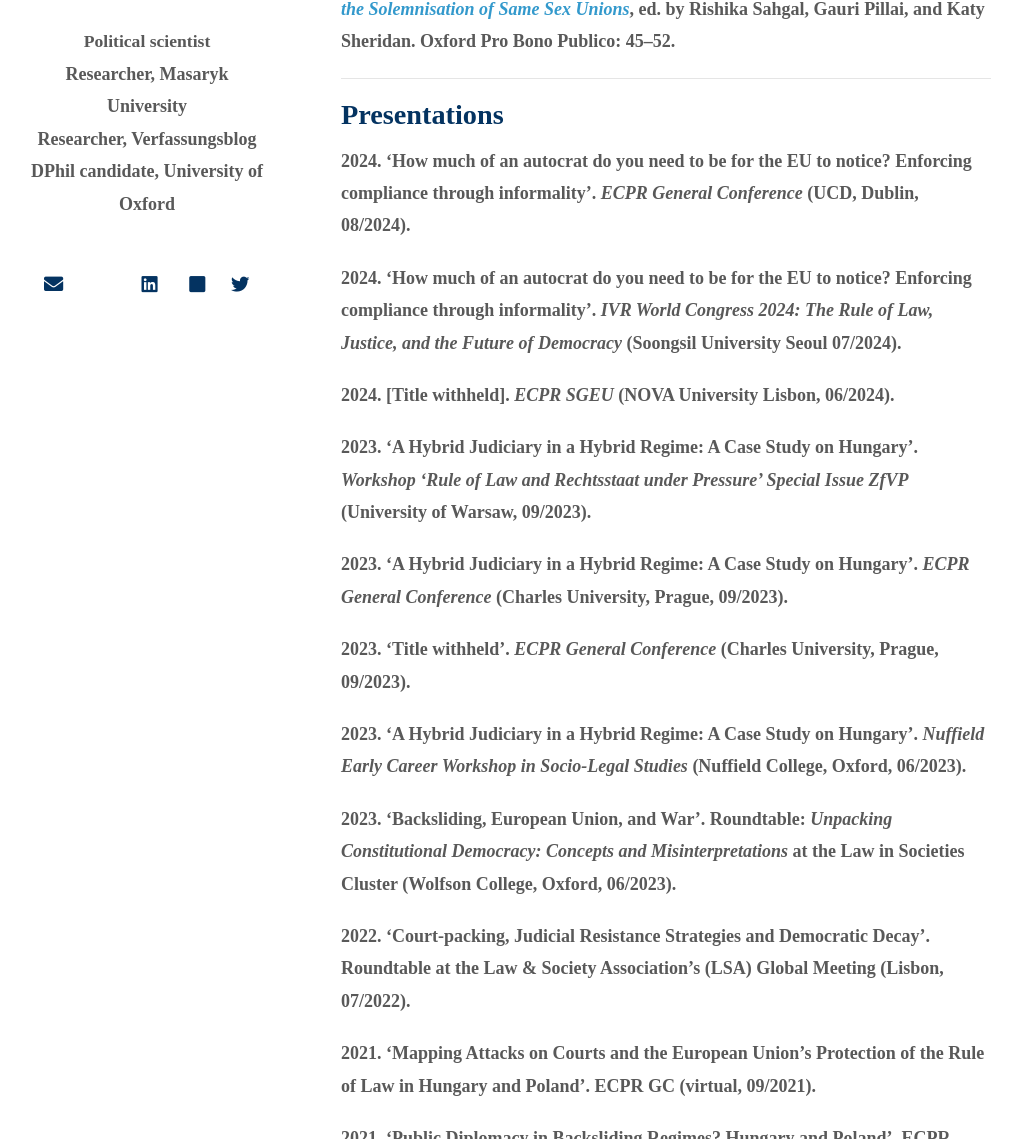
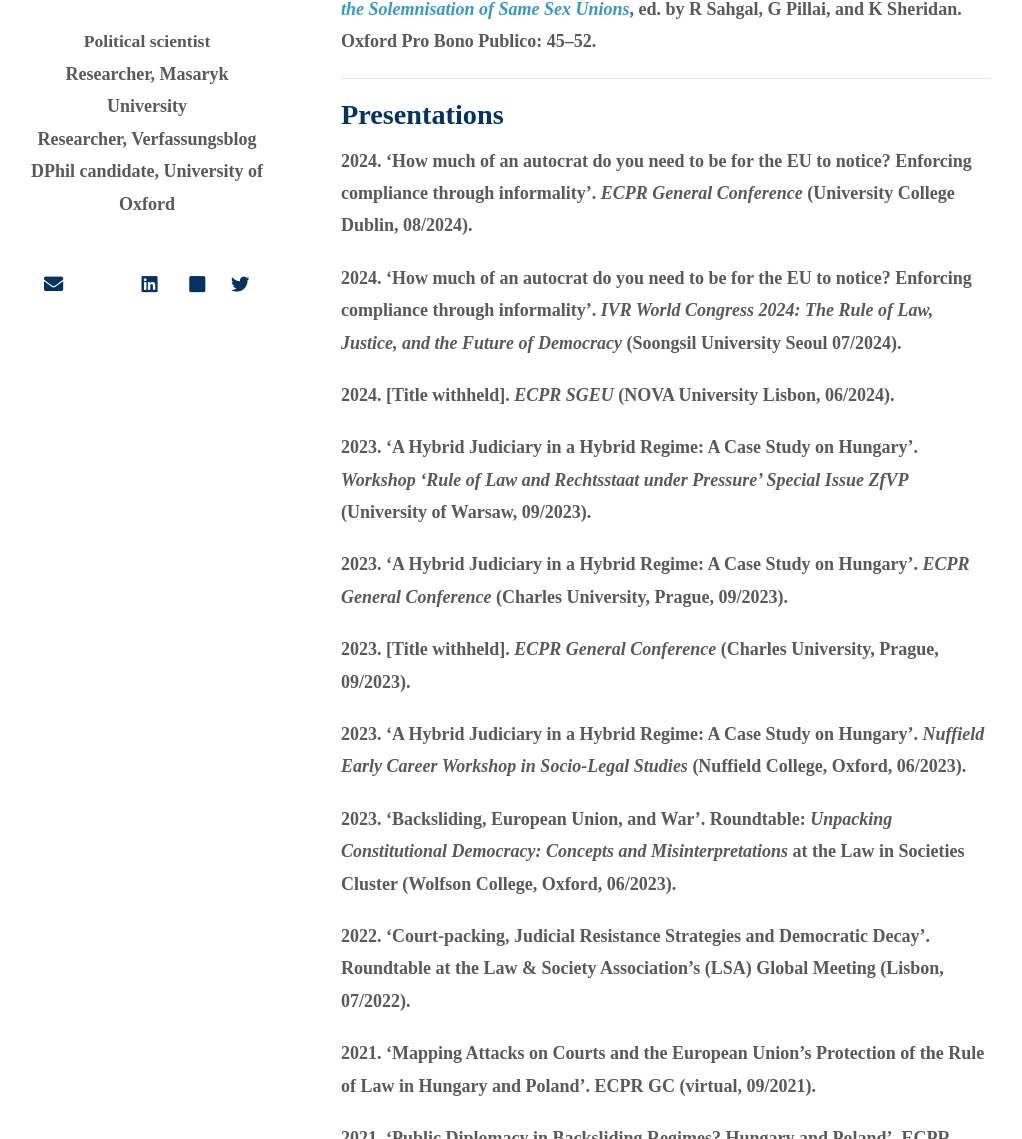
Before and after one commit to EtienneHanelt/etiennehanelt.github.io, a Jekyll site: the page built from index.md, in a window 1280 px wide and 1400 px high, scrolled down 1628 px. Shown: the part 261-1400 px from the top of the window, without its empty margins (129-1151 px from the left). Built offline with Jekyll 4.4.1, drawn with Linux system fonts in a browser that asks for light colours; nearby versions of some CDN libraries; some web fonts are replaced; a style sheet for code colours, icons or effects is not loaded; our own code applies the rules of GitHub Pages for plain Markdown files.

Commit message:
Update index.md

```diff
--- a/index.md
+++ b/index.md
@@ -37,13 +37,13 @@ I hold degrees in Political Science from Friedrich Schiller University Jena (M.A
 
 2020\. E Hanelt. '[In the Orbit of Democracy: Satellite Parties in South Korea’s 2020 Parliamentary Election](https://blog.politics.ox.ac.uk/in-the-orbit-of-democracy-satellite-parties-in-south-koreas-2020-parliamentary-election/)'. _Oxford University Politics Blog_.
 
-2018\. E Hanelt, J McLoughlin. 'United States of America'. [_Religious Exemptions for the Solemnisation of Same Sex Unions_](https://www.law.ox.ac.uk/sites/files/oxlaw/5._religious_exemptions_for_the_soleminsation_of_same_sex_unions_.pdf), ed. by Rishika Sahgal, Gauri Pillai, and Katy Sheridan. Oxford Pro Bono Publico: 45–52.
+2018\. E Hanelt, J McLoughlin. 'United States of America'. [_Religious Exemptions for the Solemnisation of Same Sex Unions_](https://www.law.ox.ac.uk/sites/files/oxlaw/5._religious_exemptions_for_the_soleminsation_of_same_sex_unions_.pdf), ed. by R Sahgal, G Pillai, and K Sheridan. Oxford Pro Bono Publico: 45–52.
 
 
 ---
 
 ## Presentations
-2024\. 'How much of an autocrat do you need to be for the EU to notice? Enforcing compliance through informality'. _ECPR General Conference_ (UCD, Dublin, 08/2024).
+2024\. 'How much of an autocrat do you need to be for the EU to notice? Enforcing compliance through informality'. _ECPR General Conference_ (University College Dublin, 08/2024).
 
 2024\. 'How much of an autocrat do you need to be for the EU to notice? Enforcing compliance through informality'. _IVR World Congress 2024: The Rule of Law, Justice, and the Future of Democracy_ (Soongsil University Seoul 07/2024).
 
@@ -53,7 +53,7 @@ I hold degrees in Political Science from Friedrich Schiller University Jena (M.A
 
 2023\. 'A Hybrid Judiciary in a Hybrid Regime: A Case Study on Hungary'. _ECPR General Conference_ (Charles University, Prague, 09/2023).
 
-2023\. 'Title withheld'. _ECPR General Conference_ (Charles University, Prague, 09/2023).
+2023\. [Title withheld]. _ECPR General Conference_ (Charles University, Prague, 09/2023).
 
 2023\. 'A Hybrid Judiciary in a Hybrid Regime: A Case Study on Hungary'. _Nuffield Early Career Workshop in Socio-Legal Studies_ (Nuffield College, Oxford, 06/2023).
 
```
